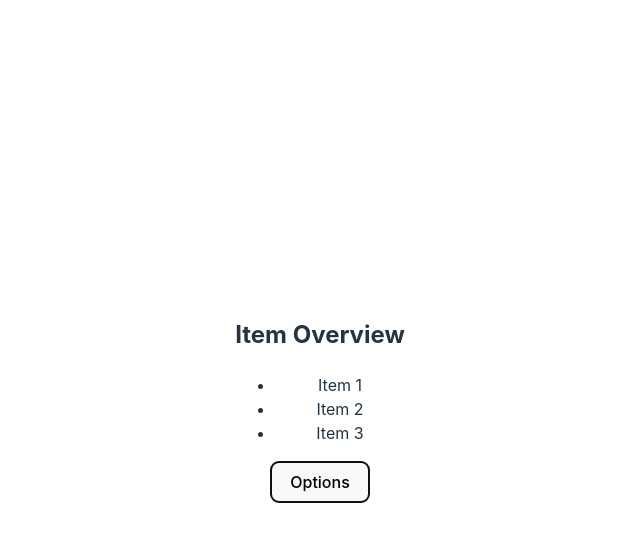
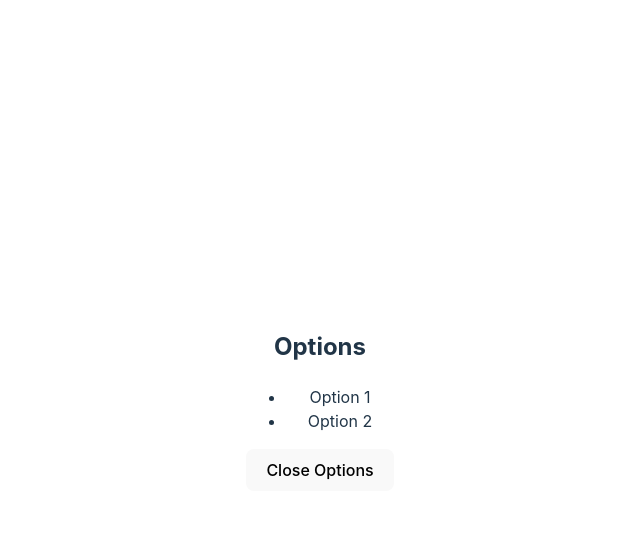
Before and after one commit to dhubmann/ReactPractice, a React (Vite) app in the folder practice-1/: page / in a window 1280 px wide. Both pictures are taken after a click on the button "Options". Shown: the top 542 px of the page, without its empty margins (320-960 px from the left). Built offline with nearby package versions, Linux system fonts and the light colour scheme.

Commit message:
implement options modal

```diff
--- a/practice-1/src/App.jsx
+++ b/practice-1/src/App.jsx
@@ -1,8 +1,22 @@
+import { useState } from "react";
 import "./App.css";
+import OptionsModal from "./components/OptionsModal";
 
 function App() {
+  const [isShownOptionsModal, setIsShownOptionsModal] = useState(false);
+
+  const showOptionsModal = () => {
+    setIsShownOptionsModal(true);
+  };
+
+  const closeOptionsModal = () => {
+    setIsShownOptionsModal(false);
+  };
+
   return (
     <>
+      {!isShownOptionsModal && (
+        <div className="container">
           <div className="overview-container">
             <h2>Item Overview</h2>
             <ul>
@@ -12,8 +26,13 @@ function App() {
             </ul>
           </div>
           <div className="options-container">
-        <button>Options</button>
+            <button onClick={showOptionsModal}>Options</button>
           </div>
+        </div>
+      )}
+      {isShownOptionsModal && (
+        <OptionsModal closeOptionsModal={closeOptionsModal} />
+      )}
     </>
   );
 }
--- /dev/null
+++ b/practice-1/src/components/OptionsModal.jsx
@@ -0,0 +1,24 @@
+import React from "react";
+
+const OptionsModal = ({ closeOptionsModal }) => {
+  return (
+    <div className="modal">
+      <div className="modal-content">
+        <div className="modal-header">
+          <h2>Options</h2>
+        </div>
+        <div className="modal-options">
+          <ul>
+            <li>Option 1</li>
+            <li>Option 2</li>
+          </ul>
+        </div>
+        <div className="modal-footer">
+          <button onClick={closeOptionsModal}>Close Options</button>
+        </div>
+      </div>
+    </div>
+  );
+};
+
+export default OptionsModal;
```
Lines whose indentation alone changed are shown as unchanged.
